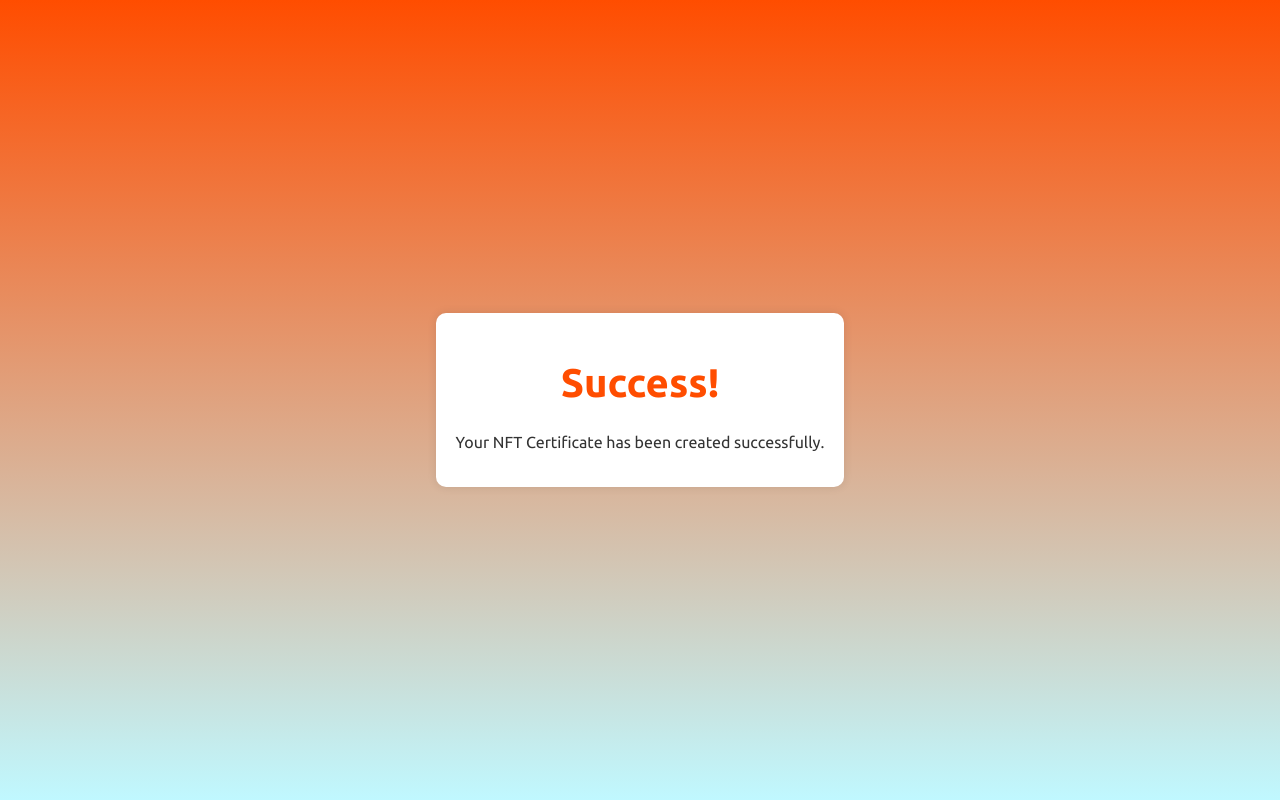
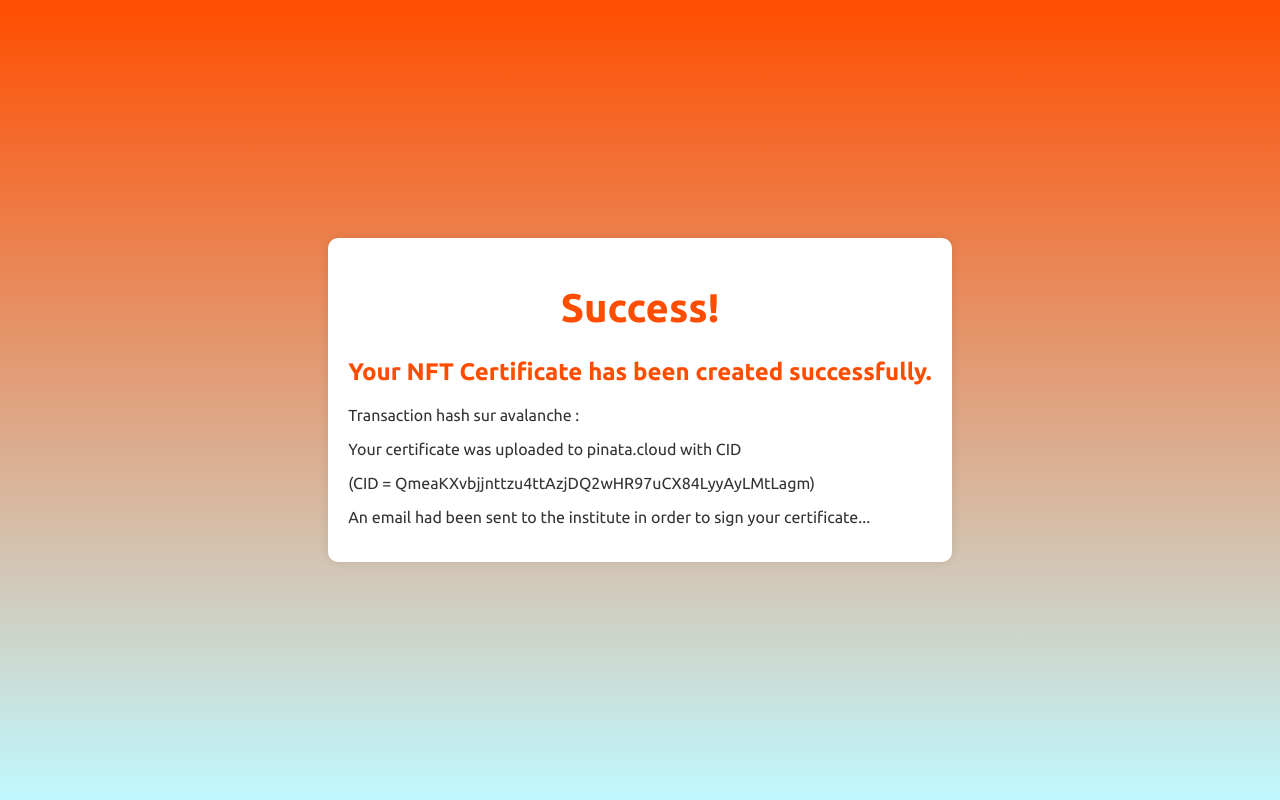
Before and after one commit to Erhuero/blockchain-cv-interface, a React (Create React App) app: page /form in a window 1280 px wide. Both pictures are taken after typing "Sample", "Sample" into the empty fields and a click on the button "Create NFT Certificate". Built offline with nearby package versions, Linux system fonts and the light colour scheme.

Commit message:
csss last one

```diff
--- a/src/components/FormPage.css
+++ b/src/components/FormPage.css
@@ -76,3 +76,9 @@
   .success-message li {
     margin-bottom: 10px;
   }
+
+  .FormPage p {
+
+    text-align: left;
+
+  }
--- a/src/components/FormPage.js
+++ b/src/components/FormPage.js
@@ -55,7 +55,13 @@ function FormPage() {
       {successMessageVisible ? (
         <div className="success-message">
           <h1>Success!</h1>
-          <p>Your NFT Certificate has been created successfully.</p>
+          <h2>Your NFT Certificate has been created successfully.</h2>
+          <p> </p>
+          <p>Transaction hash sur avalanche : </p>
+        <p>Your certificate was uploaded to pinata.cloud with CID</p>
+        <p>(CID = QmeaKXvbjjnttzu4ttAzjDQ2wHR97uCX84LyyAyLMtLagm) </p>
+        <p> </p>
+          <p>An email had been sent to the institute in order to sign your certificate...</p>
         </div>
       ) : null}
     </div>
```
